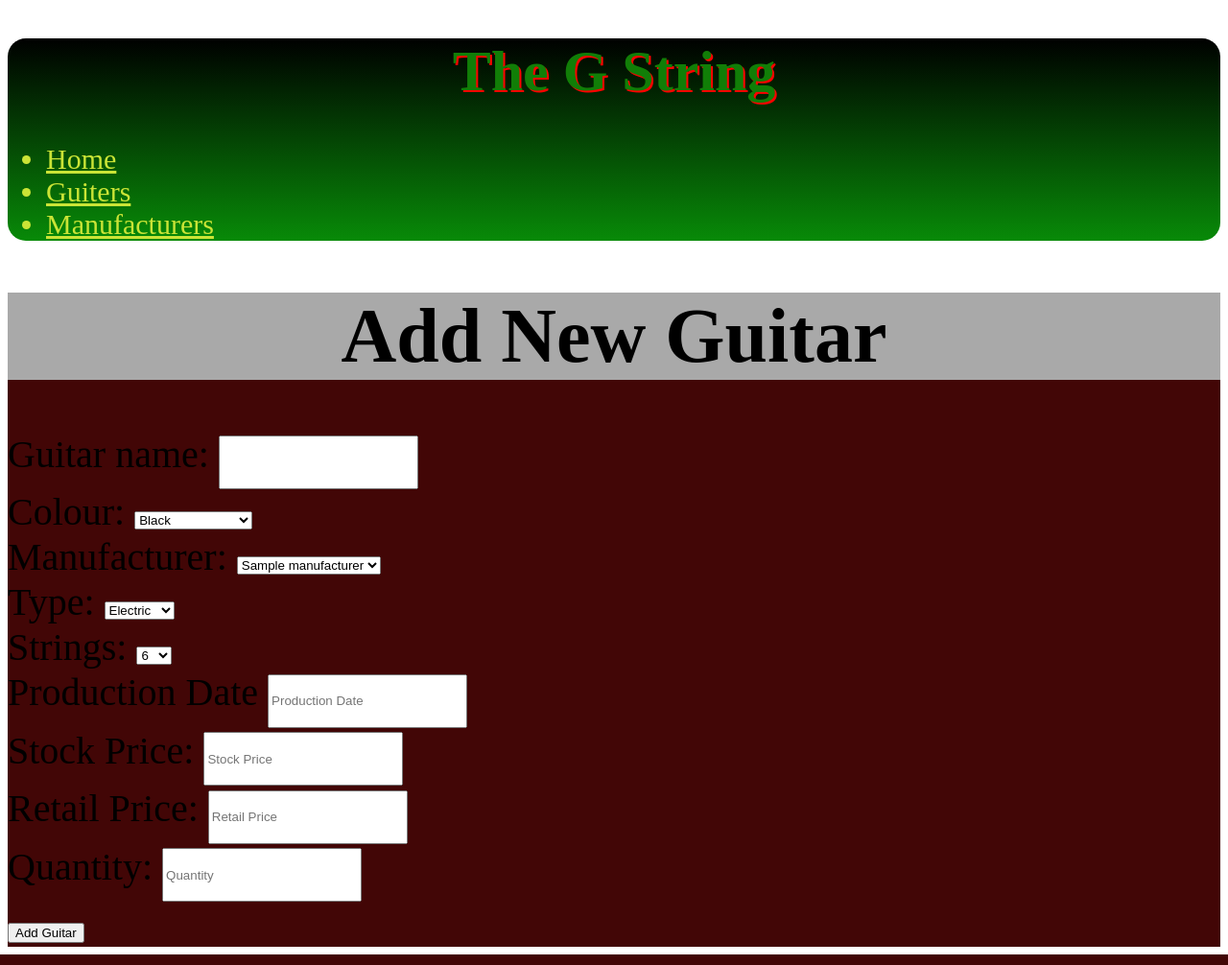
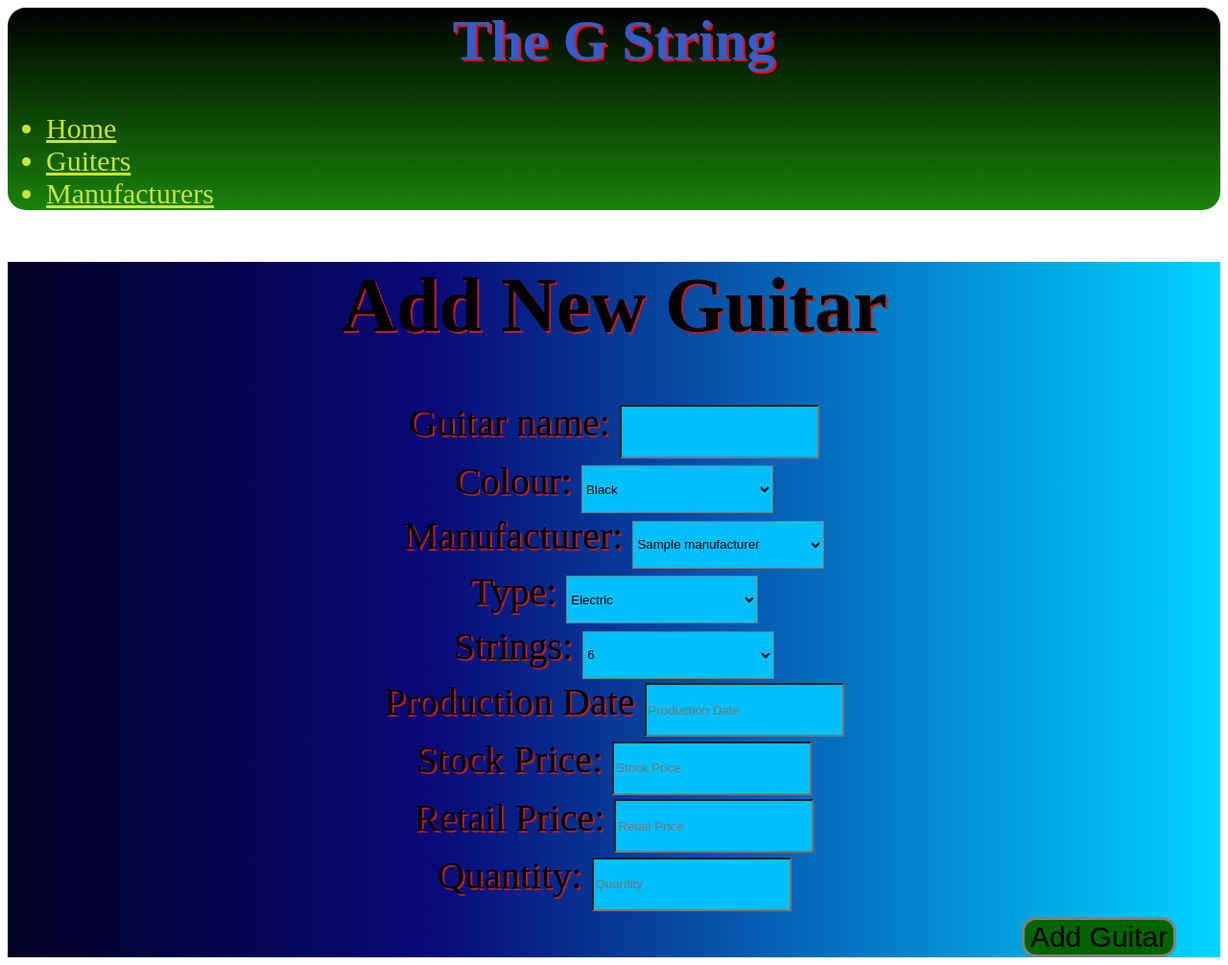
Before and after one commit to iainfraser188/solo-project-shop-inventory, a Flask app: page /Guitars/new in a window 1280 px wide. Shown: the whole page at 96% size. Run offline with Flask 2, Linux system fonts and the light colour scheme; a database or web service that is not in the repository returns one stand-in record (values such as "Sample title"); some libraries are stand-ins or nearby versions.

Commit message:
added more css

```diff
--- a/static/guitar.css
+++ b/static/guitar.css
@@ -9,26 +9,29 @@
     text-align: center;
     font-size: 70px;
     text-shadow: 2px 2px #ff0000;
-    color:
+    margin-bottom: 0;
+    margin-top: 0;
+
 }
 .new-guitar-head{
     text-align: center;
     background-color: darkgray;
 
 }
-.add_guitar{
-    background-color: rgb(66, 6, 6);
+.add-guitar{
     margin: 0;
+    background: rgb(2,0,36);
+    background: linear-gradient(90deg, rgba(2,0,36,1) 0%, rgba(9,9,121,1) 35%, rgba(0,212,255,1) 100%);
+    text-align: center;
     font-size: 40px;
+    text-shadow: 2px 2px firebrick;
 }
 .individual-guitar{
     border-radius: 15px;
     text-align: center;
-    background-color: darkgreen;
     background-size: 100vh;
     font-size: 40px;
-
-
+    background-color: rgba(25,131,9,1);
 }
 .individual-guitar>h1{
     text-shadow: 2px 2px deepskyblue;
@@ -43,7 +46,7 @@
 }
 .guitars{
     display:grid;
-    grid-template-columns: repeat(3, 1fr);
+    grid-template-columns: repeat(3, 3fr);
 
 }
 .low-stock{
--- a/static/manufacturer.css
+++ b/static/manufacturer.css
@@ -1,8 +1,10 @@
 .individual_company{
     text-align: center;
-    background-color: rgb(8,138,8);
-    background-size: 100vh;
-    border-radius: 15px
+    background: rgb(25,131,9);
+    background: linear-gradient(180deg, rgba(25,131,9,1) 0%, rgba(0,0,0,1) 100%);    background-size: 100vh;
+    border-radius: 15px;
+    text-shadow: 2px 2px rgb(209, 76, 76);
+
 }
 #company-name{
     background-color: darkgreen;
@@ -10,9 +12,20 @@
 }
 .manufacturers-page{
     background-color: darkseagreen;
+
 }
 .new_manufacturer{
+    text-shadow: 2px 2px rgb(209, 76, 76);
     font-size: 60px;
+    background: rgb(25,131,9);
+    background: linear-gradient(180deg, rgba(25,131,9,1) 0%, rgba(0,0,0,1) 100%);    background-size: 100vh;
 
 
 }
+.edit-manufacturer{
+    background: rgb(25,131,9);
+    background: linear-gradient(180deg, rgba(25,131,9,1) 0%, rgba(0,0,0,1) 100%);    background-size: 100vh;
+    border-radius: 15px;
+    font-size: 40px;
+    text-shadow: 2px 2px rgb(64, 64, 204);
+}
--- a/static/style.css
+++ b/static/style.css
@@ -1,18 +1,21 @@
 
 .head_bar{
-    background: rgb(8,138,8);
-    background: linear-gradient(0deg, rgba(8,138,8,1) 0%, rgba(0,0,0,1) 100%);
-    margin: 0;
-    padding:0;
+    background: rgb(25,131,9);
+    background: linear-gradient(0deg, rgba(25,131,9,1) 0%, rgba(0,0,0,1) 100%);padding:0;
     border-radius: 19px;
     font-size: 30px;
+    margin-top: 0;
+    margin-left: 0;
+    margin-right: 0;
 
     }
 .title{
     text-shadow: 2px 2px #ff0000;
-
+    margin-top: 0;
+    margin-left: 0;
+    margin-right: 0;
     text-align: center;
-    color: rgb(17, 126, 7);
+    color: rgb(53, 92, 200);
 }
 .menu{
     color:rgb(202, 228, 54);
@@ -29,12 +32,14 @@ a{
 
 .button{
 
+
     background: rgb(178,226,5);
     background: linear-gradient(137deg, rgba(178,226,5,1) 0%, rgba(114,247,207,1) 100%);size: 20vh;
     border-radius: 10px;
     font-size: 30px;
     width :300px;
-    height : 300px
+    height : 300px;
+    margin:auto
 
 }
 
@@ -68,10 +73,17 @@ a{
 }
 input{
     width:200px;
-    height:50px
+    height:50px;
+    background-color: deepskyblue;
+
 }
 .edit-button{
     font-size: 20px;
     background-color: darkorange;
     border-radius: 15px;
 }
+select{
+    width:200px;
+    height:50px;
+    background-color: deepskyblue;
+}
--- a/templates/guitar/new.html
+++ b/templates/guitar/new.html
@@ -1,7 +1,7 @@
 {% extends 'base.html' %}
 {% block content %}
-<div class='add_guitar'>
-<h1 class="new-guitar-head"> Add New Guitar </h1>
+<div class='add-guitar'>
+<h1 class="add-guitar-head"> Add New Guitar </h1>
 <form  action="/Guitars" method= "POST">
   <div class='new-guitar-name'>
     <label for='guitar_name' name= 'guitar_name'>Guitar name:</label>
@@ -67,7 +67,7 @@
     <label  for='quantity'>Quantity:</label>
     <input name='quantity' type= "number" placeholder = "Quantity" max= 100>
   </div>
-<button type= "submit">Add Guitar</button>
+<button class="new_button" type= "submit">Add Guitar</button>
 </form>
 </div>
 {% endblock %}
--- a/templates/manufacturer/edit.html
+++ b/templates/manufacturer/edit.html
@@ -1,7 +1,7 @@
 {% extends 'base.html' %}
 {% block content %}
 
-<form action="/manufacturers/{{manufacturer.id}}" method = "POST">
+<form class = "edit-manufacturer" action="/manufacturers/{{manufacturer.id}}" method = "POST">
     <div>
         <label name="company_name">Company Name:</label>
         <input type="text" name="company_name">
@@ -15,6 +15,6 @@
         <label name = "location">HQ:</label>
         <input type = "text" name ="location">
     </div>
-    <button type ="submit">Update manufacturer</button>
+    <button class="update_button" type ="submit">Update manufacturer</button>
 </form>
 {% endblock %}
--- a/templates/manufacturer/new.html
+++ b/templates/manufacturer/new.html
@@ -16,7 +16,7 @@
         <label for='location'>HQ Location</label>
         <input name ='location'type="string" placeholder='HQ Location'>
     </div>
-    <button class= "add=button" type="submit">Add Manufacturer</button>
+    <button class= "new_button" type="submit">Add Manufacturer</button>
 </form>
 </div>
 {% endblock %}
```
